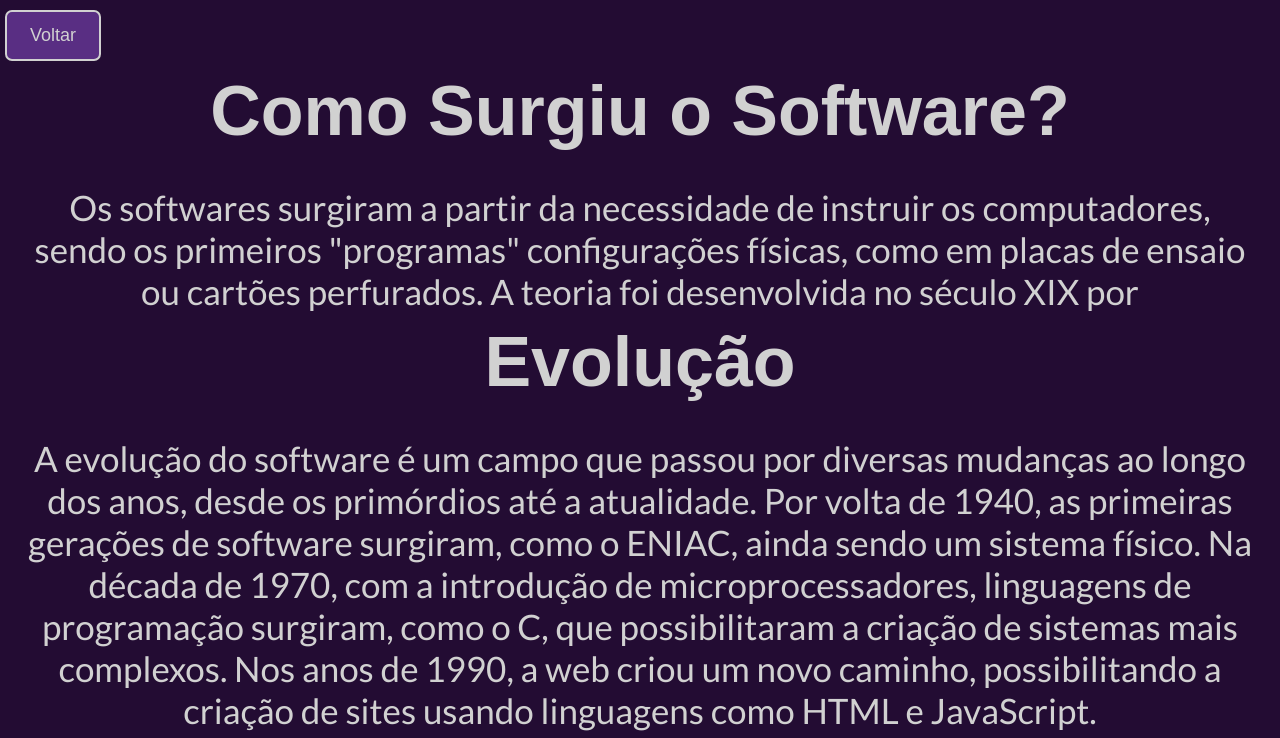
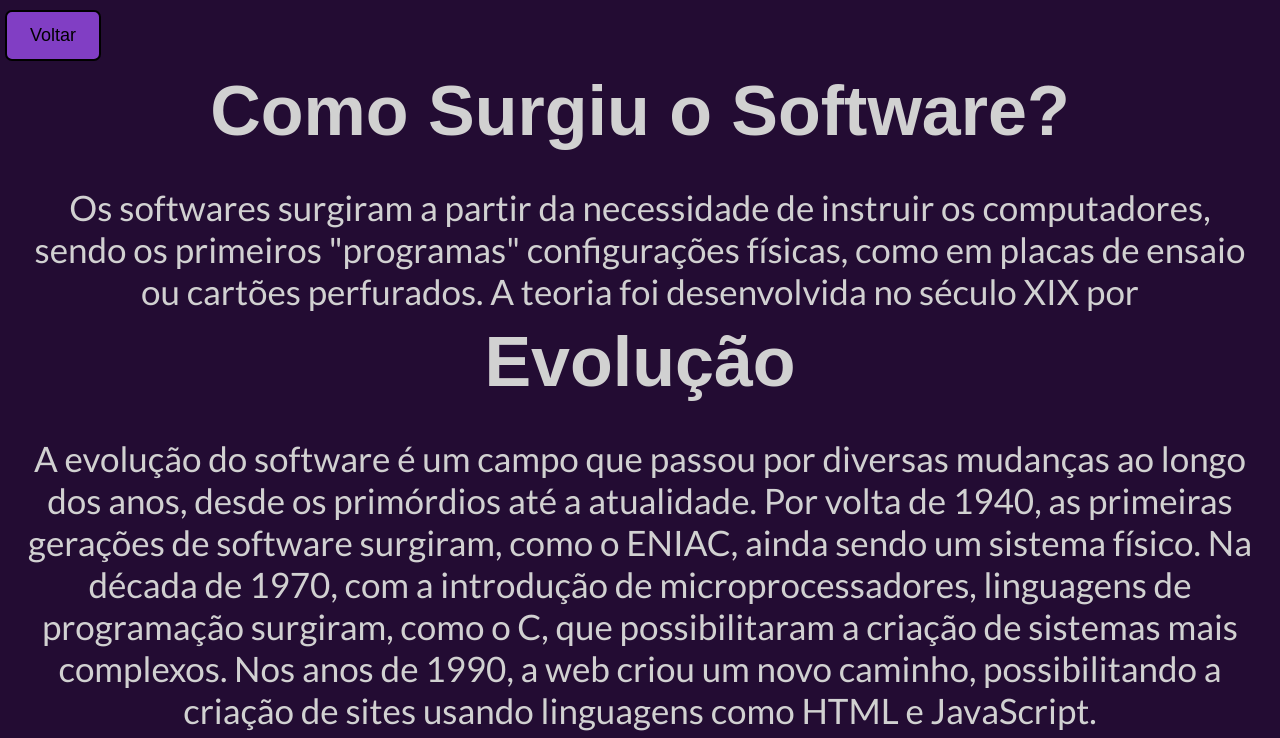
Before and after one commit to Kai290000/Feira-DS, a plain HTML site: page index-historia.html in a window 1280 px wide. In both pictures the pointer is over the button "Voltar". Shown: the top 738 px of the page. Drawn offline with Linux system fonts and the light colour scheme; a web font is replaced by a local one.

Commit message:
Add files via upload

```diff
--- a/index-historia.css
+++ b/index-historia.css
@@ -1,10 +1,12 @@
 @import url('https://fonts.googleapis.com/css2?family=Lato:ital,wght@0,100;0,300;0,400;0,700;0,900;1,100;1,300;1,400;1,700;1,900&family=SUSE+Mono:ital,wght@0,100..800;1,100..800&display=swap');
 :root {
+--transicao: rgb(129, 62, 196);
 --branco: rgb(209, 209, 209);
 --rosinha: #caa8f5ff;
 --azul-claro: rgb(50, 37, 88);
 --roxo: #592e83ff;
 --roxo-escuro: #230c33ff;
+--angelo: #000;
   --title: "SUSE Mono", sans-serif;
   --text: "Lato", sans-serif;
 }
@@ -48,3 +50,15 @@ p {
   cursor: pointer;
   border-radius: 7px;
 }
+.volta:hover {
+  font-size: 18px;
+  font-family: var(--title);
+  background-color: var(--transicao);
+  color: var(--angelo);
+  border: 2px solid var(--angelo);
+  padding: 13px 23px;
+  margin: 10px 5px;
+  cursor: pointer;
+  border-radius: 7px;
+  transition: 0.7s;
+}
```
